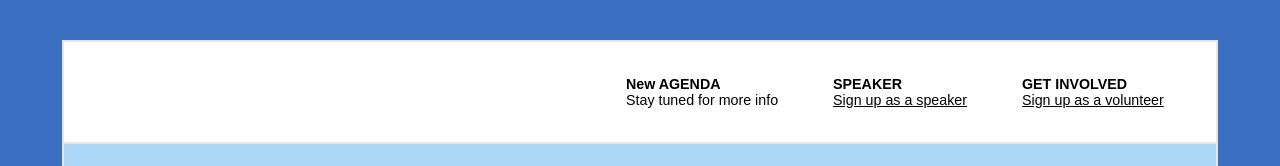
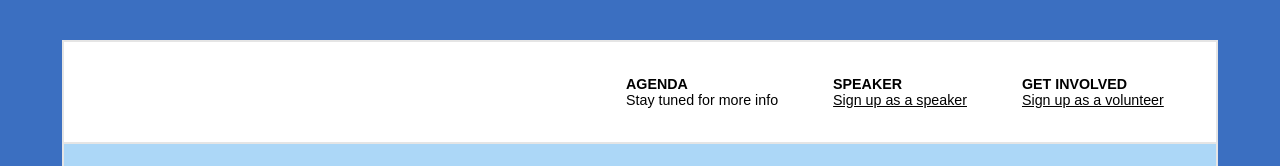
Before and after one commit to fundamental-conf/fundamental-conf, an Angular app: page / in a window 1280 px wide. Shown: the top 166 px of the page. Built offline with nearby package versions, Linux system fonts and the light colour scheme.

Commit message:
docs: revert the previous change

```diff
--- a/src/app/app.component.html
+++ b/src/app/app.component.html
@@ -3,7 +3,7 @@
     <div class="logo"></div>
     <div class="nav">
       <div class="agenda">
-        <span class="nav-label">New AGENDA</span>
+        <span class="nav-label">AGENDA</span>
         Stay tuned for more info
       </div>
       <div class="speaker">
```
